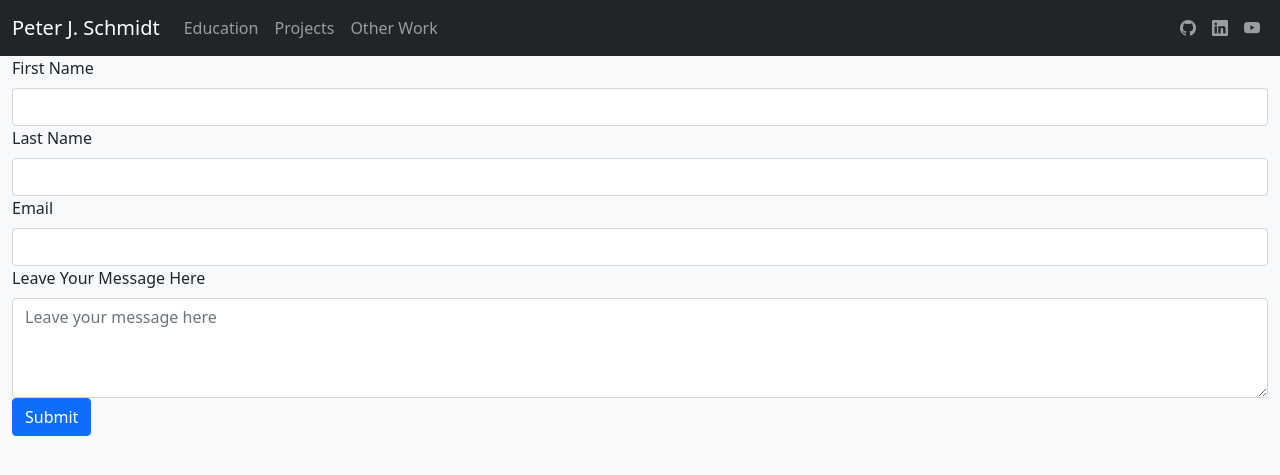
After one commit to peter-j-schmidt/portfolio_website, a Python web app: template templates/contact.html in a window 1280 px wide. The commit adds this page. Shown: the top 475 px of the page. Run offline with Jinja, Linux system fonts and the light colour scheme; the template is opened without the code that fills it, so the values that code supplies are empty; some libraries are stand-ins or nearby versions.

Commit message:
Added contact form page.

```diff
--- a/application.py
+++ b/application.py
@@ -1,5 +1,6 @@
 import os
 import sqlite3
+from flask_mail import Mail, Messages
 
 from flask import Flask, render_template, request, redirect, session, jsonify
 from werkzeug.exceptions import default_exceptions, HTTPException, InternalServerError
@@ -11,10 +12,10 @@ from flask_session import Session
 import datetime
 
 # initialize the app
-app = Flask(__name__)
+# app = Flask(__name__)
 
 # initialize the database
-conn = sqlite3.connect('database.db')
+# conn = sqlite3.connect('database.db')
 
 # create cursor object for database manipulation
 db = conn.cursor()
--- /dev/null
+++ b/templates/contact.html
@@ -0,0 +1,33 @@
+{% extends "layout.html" %}
+
+{% block title %}
+    Contact Page
+{% endblock %}
+
+{% block body %}
+
+    <div class="container-fluid">
+        <div class="row">
+            <form action="/contact" method="POST">
+                <div>
+                    <label class="form-label">First Name</label>
+                    <input type="text" class="form-control">
+                </div>
+                <div>
+                    <label class="form-label">Last Name</label>
+                    <input type="text" class="form-control">
+                </div>
+                <div>
+                    <label class="form-label">Email</label>
+                    <input type="text" class="form-control">
+                </div>
+                <div>
+                    <label class="form-label">Leave Your Message Here</label>
+                    <textarea class="form-control" placeholder="Leave your message here" style="height: 100px;"></textarea>
+                </div>
+                <button type="submit" class="btn btn-primary">Submit</button>
+            </form>
+        </div>
+    </div>
+
+{% endblock %}
--- a/templates/index_2.html
+++ b/templates/index_2.html
@@ -95,13 +95,13 @@
                                     <span>
                                         <ul class="nav justify-content-center">
                                             <li class="nav-item">
-                                                <a class="nav-link" aria-current="page" href="#"><i class="bi bi-github"></i></a>
+                                                <a class="nav-link" aria-current="page" href="#"><i class="bi bi-github text-secondary"></i></a>
                                             </li>
                                             <li class="nav-item">
-                                                <a class="nav-link" aria-current="page" href="#"><i class="bi bi-linkedin"></i></a>
+                                                <a class="nav-link" aria-current="page" href="#"><i class="bi bi-linkedin text-secondary"></i></a>
                                             </li>
                                             <li class="nav-item">
-                                                <a class="nav-link" aria-current="page" href="#"><i class="bi bi-youtube"></i></a>
+                                                <a class="nav-link" aria-current="page" href="#"><i class="bi bi-youtube text-secondary"></i></a>
                                             </li>
                                         </ul>
                                     </span>
```
